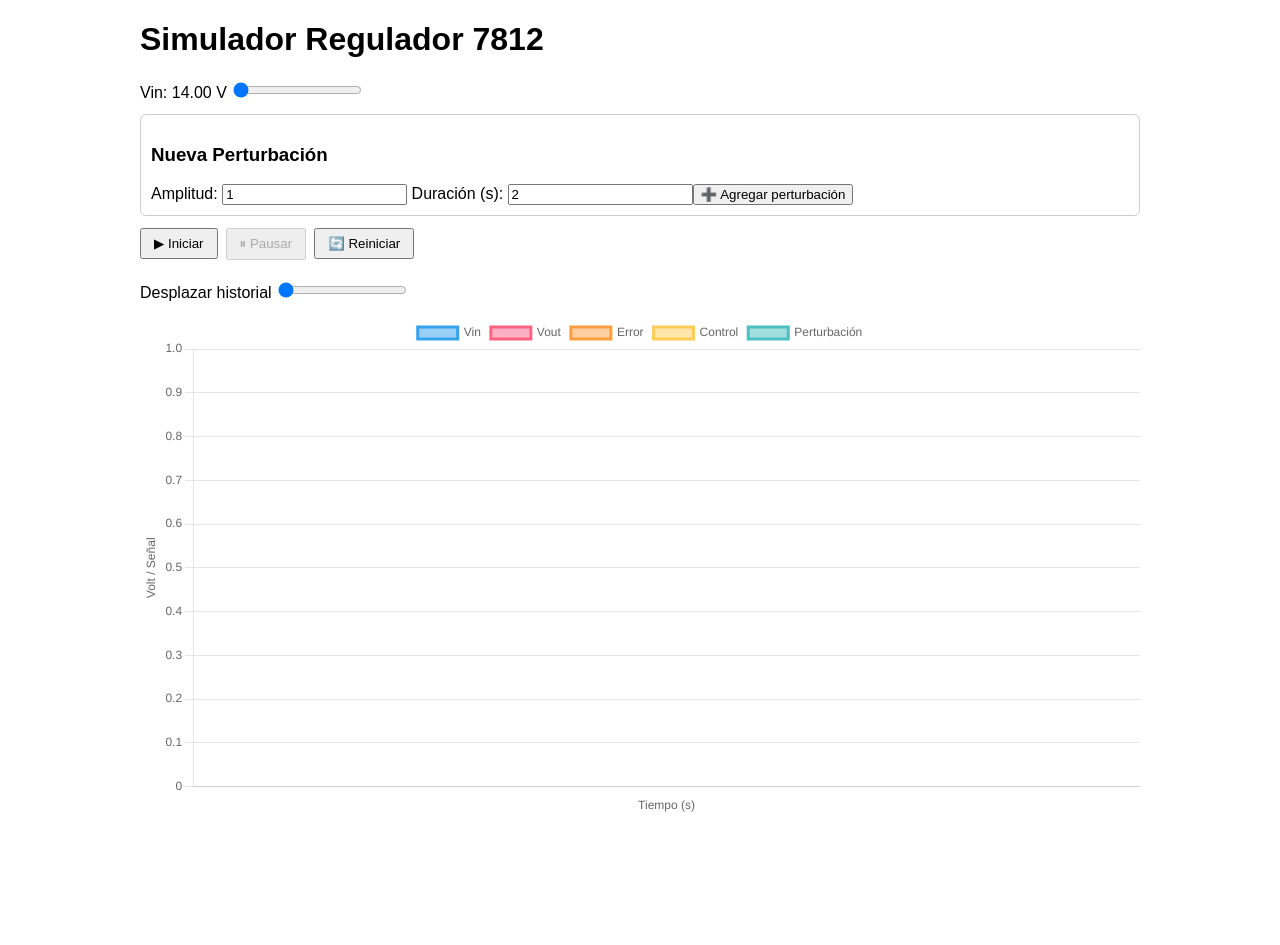
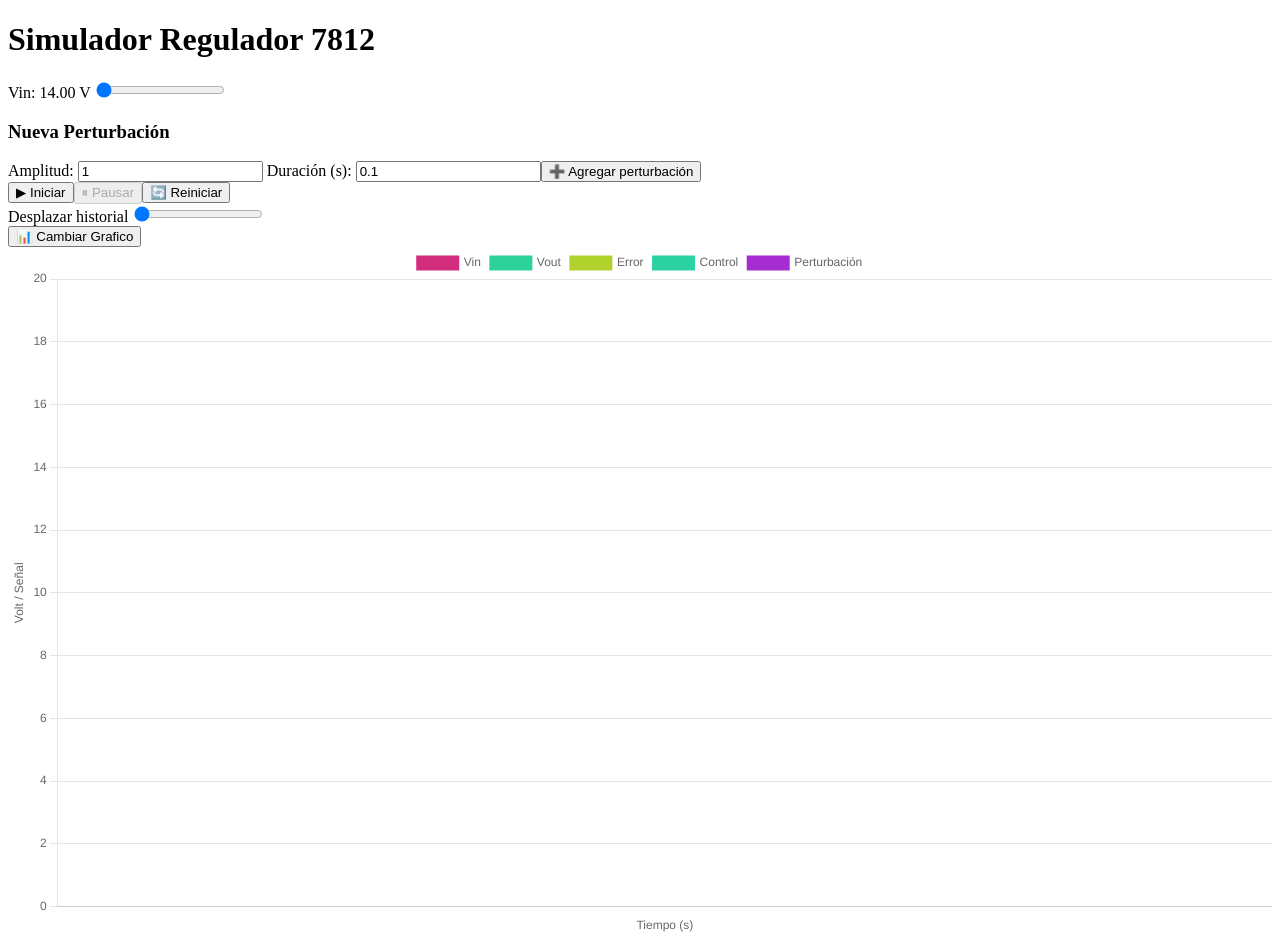
Before and after one commit to TREIKON/TP-con-colo, a Vue app in the folder simulador-7812/: page / in a window 1280 px wide. Before the commit the page ends 825 px from the top, so only its background shows below. Built offline with nearby package versions, Linux system fonts and the light colour scheme.

Commit message:
Multichart

```diff
--- a/simulador-7812/src/Regulador7812.vue
+++ b/simulador-7812/src/Regulador7812.vue
@@ -15,7 +15,7 @@
 
         <label>
           Amplitud:
-          <input type="number" step="0.1" v-model.number="newPertAmplitude" />
+          <input type="number" max="5" step="0.1" v-model.number="newPertAmplitude" />
         </label>
 
         <label>
@@ -44,20 +44,104 @@
           :min="0"
           :max="maxWindowStart"
           v-model.number="windowStart"
-          @input="updateChart"
         />
       </label>
     </div>
 
-    <canvas ref="chartCanvas"></canvas>
+    <div class="buttons">
+      <button @click="isMultiChart = !isMultiChart">📊 Cambiar Grafico</button>
+    </div>
+
+    <!-- MULTI CHART -->
+    <div v-if="isMultiChart">
+      <!-- VIN, VOUT -->
+      <ChartComponent
+        :height="230"
+        :minYValue="0"
+        :maxYValue="20"
+        :labels="labels"
+        :datasetLabels="[
+          'Vin',
+          'Vout',
+        ]"
+        :datasetData="[
+          vinData,
+          voutData,
+        ]"
+        :windowStart="windowStart"
+        :windowSize="WINDOW_SIZE"
+      />
+
+      <!-- PERTURBACIÓN -->
+      <ChartComponent
+        :height="230"
+        :minYValue="0"
+        :maxYValue="5"
+        :labels="labels"
+        :datasetLabels="[
+          'Perturbación'
+        ]"
+        :datasetData="[
+          disturbanceData
+        ]"
+        :windowStart="windowStart"
+        :windowSize="WINDOW_SIZE"
+      />
+
+      <!-- SENIALES -->
+      <ChartComponent
+        :height="230"
+        :minYValue="0"
+        :maxYValue="5"
+        :labels="labels"
+        :datasetLabels="[
+          'Error',
+          'Control'
+        ]"
+        :datasetData="[
+          errorData,
+          controlData
+        ]"
+        :windowStart="windowStart"
+        :windowSize="WINDOW_SIZE"
+      />
+    </div>
+
+    <!-- ALL IN ONE CHART -->
+    <div v-else>
+      <ChartComponent
+        :height="690"
+        :minYValue="0"
+        :maxYValue="20"
+        :labels="labels"
+        :datasetLabels="[
+          'Vin',
+          'Vout',
+          'Error',
+          'Control',
+          'Perturbación'
+        ]"
+        :datasetData="[
+          vinData,
+          voutData,
+          errorData,
+          controlData,
+          disturbanceData
+        ]"
+        :windowStart="windowStart"
+        :windowSize="WINDOW_SIZE"
+      />
+    </div>
   </div>
 </template>
 
 <script>
-import { ref, onMounted, computed, watch } from "vue"
-import Chart from "chart.js/auto"
+import { ref, computed } from "vue"
+import ChartComponent from "./components/Chart.vue"
 
 export default {
+  components: { ChartComponent },
+
   setup() {
 
     // ================= PARÁMETROS =================
@@ -74,10 +158,10 @@ export default {
     const control = ref(0)
 
     const isRunning = ref(false)
+    const isMultiChart = ref(false)
     let timer = null
     let time = 0
 
-    // ✅ HISTORIAL REACTIVO
     const labels = ref([])
     const vinData = ref([])
     const voutData = ref([])
@@ -85,17 +169,15 @@ export default {
     const controlData = ref([])
     const disturbanceData = ref([])
 
-    // ================= VENTANA =================
     const windowStart = ref(0)
 
     const maxWindowStart = computed(() =>
       Math.max(0, labels.value.length - WINDOW_SIZE)
     )
 
-    // ================= PERTURBACIONES =================
     const perturbations = ref([])
     const newPertAmplitude = ref(1)
-    const newPertDuration = ref(2)
+    const newPertDuration = ref(0.1)
 
     function addPerturbation() {
       perturbations.value.push({
@@ -116,7 +198,6 @@ export default {
       return total
     }
 
-    // ================= SIMULACIÓN =================
     function simulationStep() {
       time += DT
 
@@ -132,7 +213,6 @@ export default {
       if (vout.value > VREF + 0.2) vout.value = VREF + 0.2
       if (vout.value < 0) vout.value = 0
 
-      // 🔥 Ahora sí es reactivo
       labels.value.push(time.toFixed(2))
       vinData.value.push(vin)
       voutData.value.push(vout.value)
@@ -140,31 +220,11 @@ export default {
       controlData.value.push(control.value)
       disturbanceData.value.push(disturbance)
 
-      // Auto-scroll solo si estamos al final
       if (windowStart.value >= maxWindowStart.value - 1) {
         windowStart.value = maxWindowStart.value
       }
-
-      updateChart()
     }
 
-    function updateChart() {
-      if (!chart) return
-
-      const start = windowStart.value
-      const end = start + WINDOW_SIZE
-
-      chart.data.labels = labels.value.slice(start, end)
-      chart.data.datasets[0].data = vinData.value.slice(start, end)
-      chart.data.datasets[1].data = voutData.value.slice(start, end)
-      chart.data.datasets[2].data = errorData.value.slice(start, end)
-      chart.data.datasets[3].data = controlData.value.slice(start, end)
-      chart.data.datasets[4].data = disturbanceData.value.slice(start, end)
-
-      chart.update()
-    }
-
-    // ================= CONTROL =================
     function startSimulation() {
       if (isRunning.value) return
       isRunning.value = true
@@ -186,88 +246,32 @@ export default {
       voutData.value = []
       errorData.value = []
       controlData.value = []
+      disturbanceData.value = []
       perturbations.value = []
 
       windowStart.value = 0
-      updateChart()
     }
-
-    // ================= GRAFICO =================
-    const chartCanvas = ref(null)
-    let chart
-
-    onMounted(() => {
-      chart = new Chart(chartCanvas.value, {
-        type: "line",
-        data: {
-          labels: [],
-          datasets: [
-            { label: "Vin", data: [] },
-            { label: "Vout", data: [] },
-            { label: "Error", data: [] },
-            { label: "Control", data: [] },
-            { label: "Perturbación", data: [] }
-          ]
-        },
-        options: {
-          animation: false,
-          responsive: true,
-          scales: {
-            y: { title: { display: true, text: "Volt / Señal" } },
-            x: { title: { display: true, text: "Tiempo (s)" } }
-          }
-        }
-      })
-    })
-
-    // 🔥 Esto ahora sí funciona
-    watch(windowStart, () => {
-      updateChart()
-    })
 
     return {
       vinValue,
       isRunning,
+      isMultiChart,
       startSimulation,
       pauseSimulation,
       resetSimulation,
-      chartCanvas,
       windowStart,
       maxWindowStart,
       newPertAmplitude,
       newPertDuration,
-      addPerturbation
+      addPerturbation,
+      labels,
+      vinData,
+      voutData,
+      errorData,
+      controlData,
+      disturbanceData,
+      WINDOW_SIZE
     }
   }
 }
 </script>
-
-<style scoped>
-.container {
-  max-width: 1000px;
-  margin: auto;
-  font-family: sans-serif;
-}
-
-.controls {
-  display: flex;
-  flex-direction: column;
-  gap: 12px;
-  margin-bottom: 20px;
-}
-
-.pert-box {
-  border: 1px solid #ccc;
-  padding: 10px;
-  border-radius: 6px;
-}
-
-.history-slider {
-  margin-bottom: 15px;
-}
-
-.buttons button {
-  margin-right: 8px;
-  padding: 6px 12px;
-}
-</style>
--- /dev/null
+++ b/simulador-7812/src/components/Chart.vue
@@ -0,0 +1,111 @@
+<template>
+  <div :style="{ height: height + 'px', width: '100%' }">
+    <canvas ref="chartCanvas"></canvas>
+  </div>
+</template>
+
+<script>
+import { ref, onMounted, watch } from "vue"
+import Chart from "chart.js/auto"
+
+export default {
+  props: [
+    "height",
+    "minYValue",
+    "maxYValue",
+    "labels",
+    "datasetLabels",
+    "datasetData",
+    "windowStart",
+    "windowSize"
+  ],
+
+  setup(props) {
+
+    const chartCanvas = ref(null)
+    let chart
+
+    function stringToColor(str) {
+      let hash = 0
+
+      for (let i = 0; i < str.length; i++) {
+        hash = str.charCodeAt(i) + ((hash << 5) - hash)
+      }
+
+      const h = Math.abs(hash) % 360   // Hue (0-360)
+      const s = 65                     // Saturación fija
+      const l = 50                     // Luminosidad fija
+
+      return `hsl(${h}, ${s}%, ${l}%)`
+    }
+
+    function updateChart() {
+      if (!chart) return
+
+      const start = props.windowStart
+      const end = start + props.windowSize
+
+      chart.data.labels = props.labels.slice(start, end)
+      props.datasetData.forEach((dataArray, index) => {
+        chart.data.datasets[index].data =
+          dataArray.slice(start, end)
+      })
+
+      chart.update()
+    }
+
+    onMounted(() => {
+      chart = new Chart(chartCanvas.value, {
+        type: "line",
+        data: {
+          labels: [],
+          datasets: props.datasetLabels.map((label) => {
+            const color = stringToColor(label)
+
+            return {
+              label,
+              data: [],
+              borderColor: color,
+              backgroundColor: color,
+              tension: 0.2
+            }
+          })
+        },
+        options: {
+          animation: false,
+          responsive: true,
+          maintainAspectRatio: false,
+          scales: {
+            y: {
+              min: props.minYValue,
+              max: props.maxYValue,
+              title: {
+                display: true,
+                text: "Volt / Señal"
+              }
+            },
+            x: {
+              title: {
+                display: true,
+                text: "Tiempo (s)"
+              }
+            }
+          }
+        }
+      })
+    })
+
+    watch(
+      () => [
+        props.labels,
+        props.datasetData,
+        props.windowStart
+      ],
+      updateChart,
+      { deep: true }
+    )
+
+    return { chartCanvas }
+  }
+}
+</script>
```
